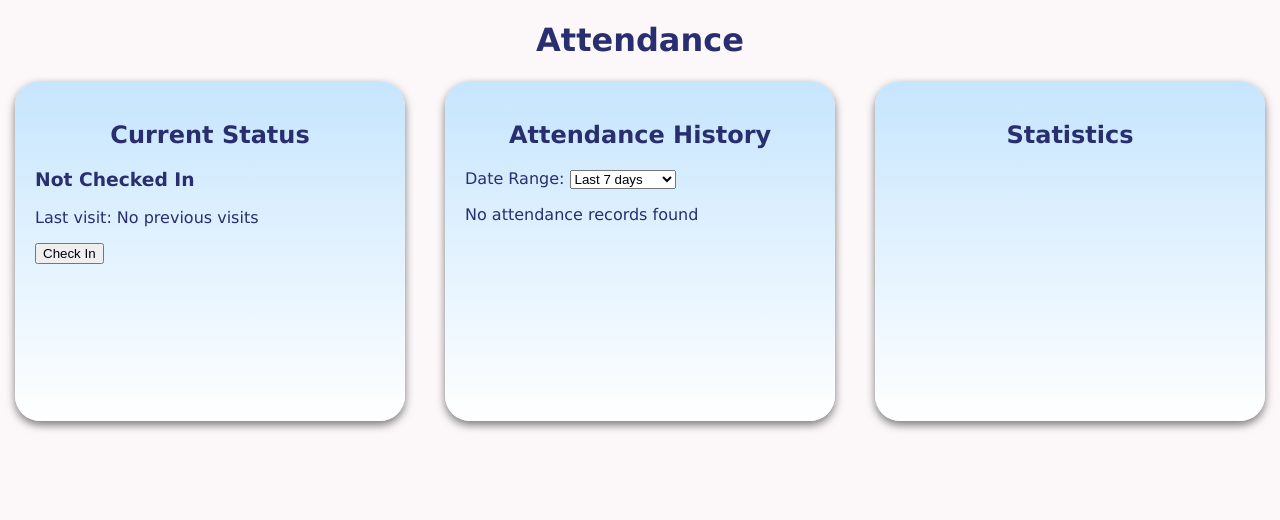
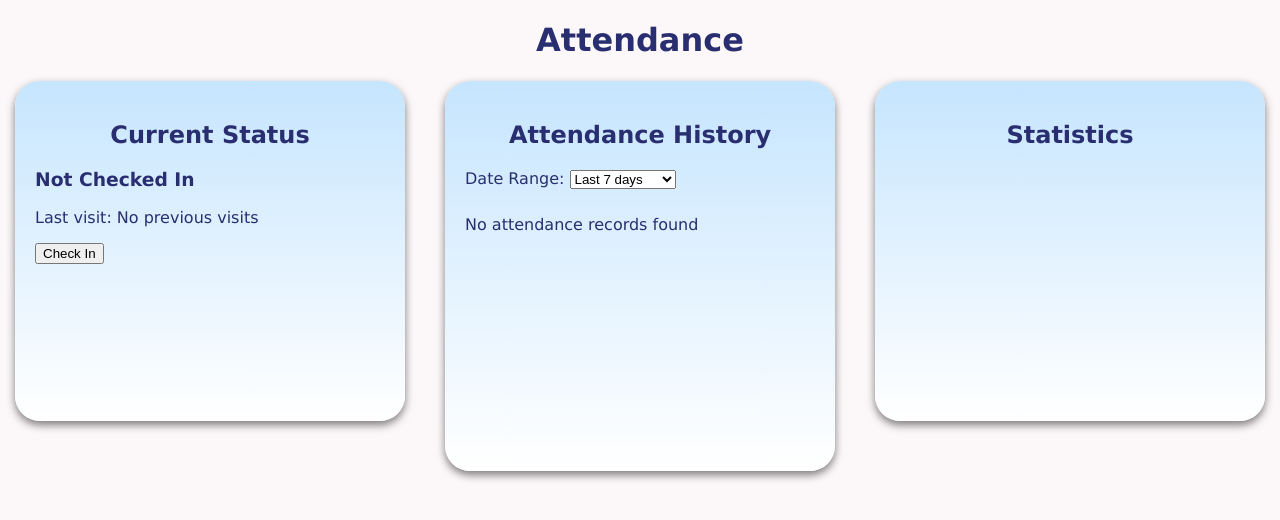
Before and after one commit to owitness/Gym-Management-System-Project, a Flask app: template templates/attendance.html in a window 1280 px wide. Shown: the part 83-603 px from the top of the page. Run offline with Flask 2, Linux system fonts and the light colour scheme; the template is opened without the code that fills it, so the values that code supplies are empty; parts of the project's set-up code (start-up, migrations or seed data) failed here and were passed over; some libraries are stand-ins or nearby versions.

Commit message:
added scrollable feature on attendance

```diff
--- a/static/css/dashboard.css
+++ b/static/css/dashboard.css
@@ -81,3 +81,29 @@ h2 {
     font-weight: bold;
     box-shadow: 0 4px 8px rgba(0, 0, 0, 0.5);
 }
+
+/* Target only the Attendance History card */
+.attendance-grid .attendance-card:nth-of-type(2) {
+    height: 350px; /* You can adjust the height */
+    display: flex;
+    flex-direction: column;
+    overflow: hidden;
+}
+
+/* Make the scrollable area take the rest of the card's space */
+#attendance-history {
+    flex: 1;
+    overflow-y: auto;
+    margin-top: 10px;
+    padding-right: 8px;
+}
+
+/* Optional: nice scrollbar for modern browsers */
+#attendance-history::-webkit-scrollbar {
+    width: 6px;
+}
+
+#attendance-history::-webkit-scrollbar-thumb {
+    background-color: #888;
+    border-radius: 4px;
+}
--- a/templates/payment_methods.html
+++ b/templates/payment_methods.html
@@ -14,10 +14,12 @@
             <a href="{{ url_for('payment_methods') }}" class="active">Payments</a>
             <a href="{{ url_for('attendance') }}">Attendance</a>
             <a href="#" onclick="logout()" id="logoutnav">Logout</a>
+            <!--
             <a href="#" onclick="navigateTo('dashboard')">Dashboard</a>
             <a href="#" onclick="navigateTo('payment-methods')" class="active">Payments</a>
             <a href="#" onclick="navigateTo('attendance')">Attendance</a>
             <a href="#" onclick="logout()">Logout</a>
+            -->
         </div>
     </nav>
 
```
